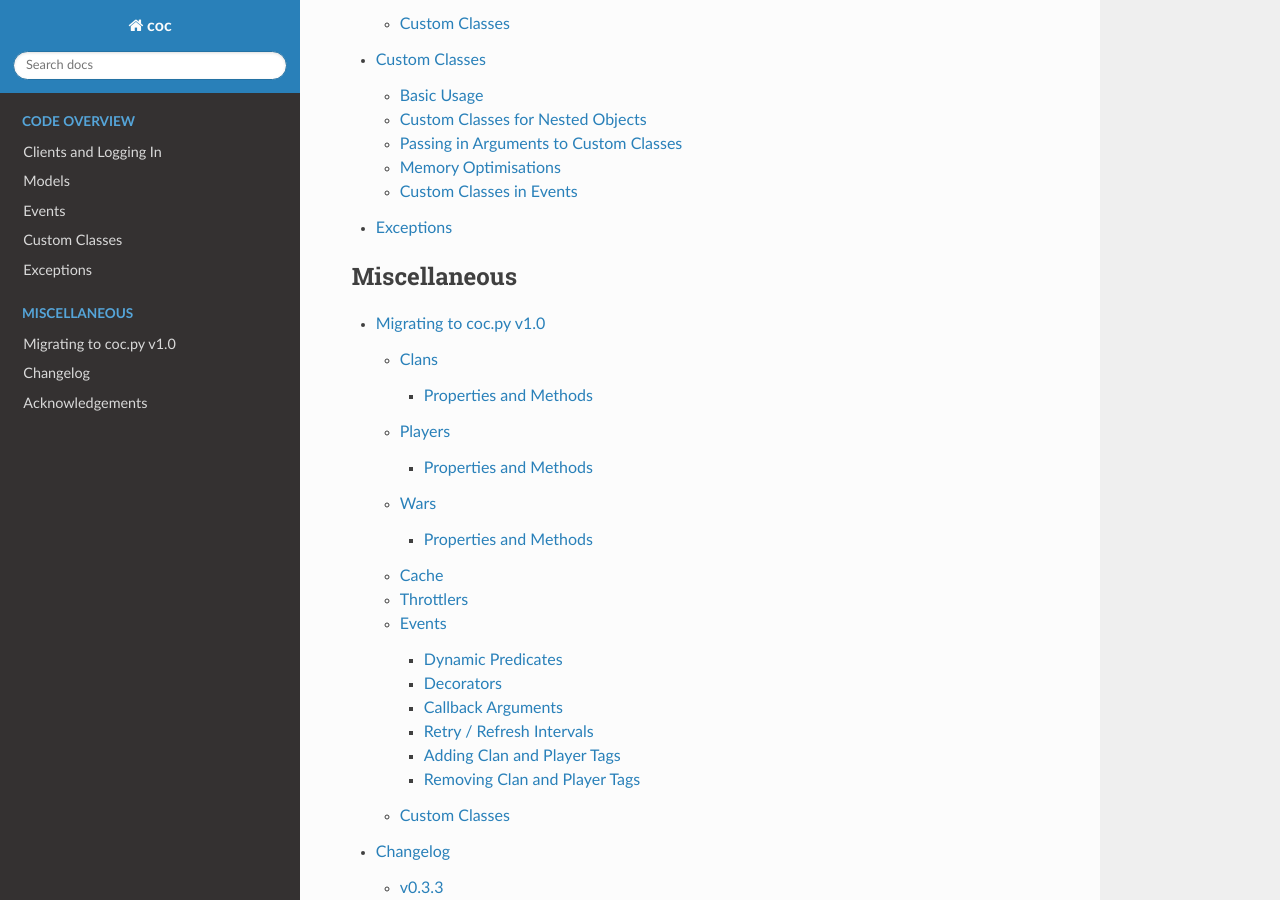
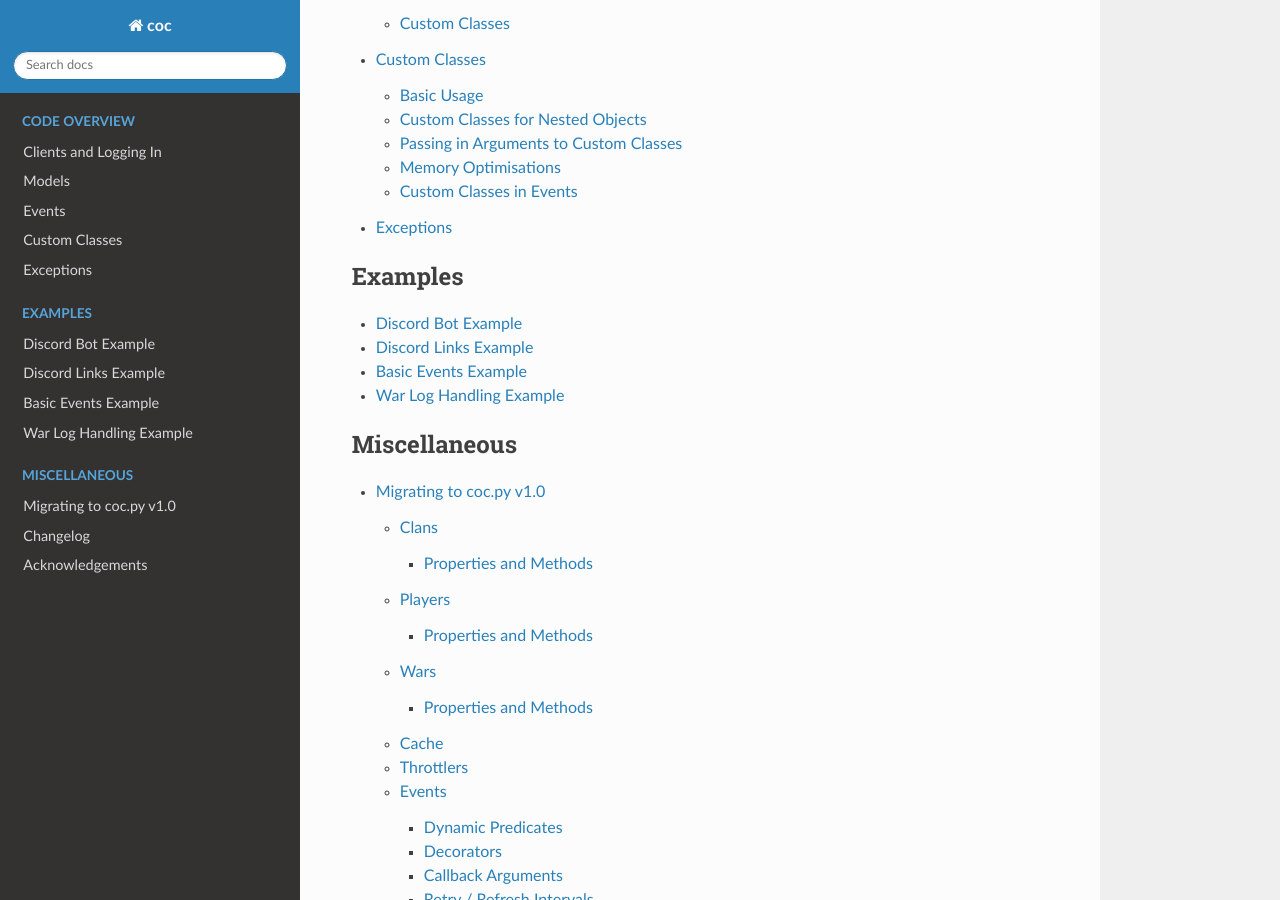
Before and after one commit to mathsman5133/coc.py, a Sphinx documentation site: the page built from docs/index.rst, in a window 1280 px wide and 900 px high, scrolled down 1432 px. Built offline with Sphinx 7.4.7 and the Read the Docs theme 2.0.0, drawn with Linux system fonts in a browser that asks for light colours.

Commit message:
add examples to index

```diff
--- a/docs/index.rst
+++ b/docs/index.rst
@@ -24,8 +24,13 @@ coc.py: A Clash of Clans API Wrapper
 
 .. _examples:
 .. toctree::
-   :maxdepth: 3
+   :maxdepth: 2
    :caption: Examples
+
+   examples/discord_bot
+   examples/discord_links
+   examples/events_example
+   examples/war_logs
 
 .. _miscellaneous:
 .. toctree::
```
